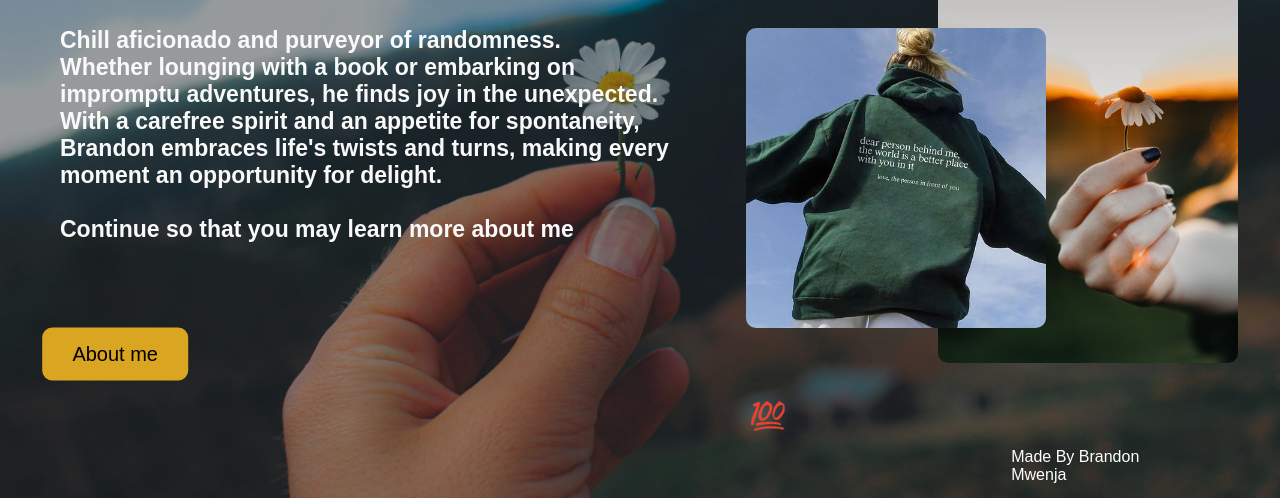
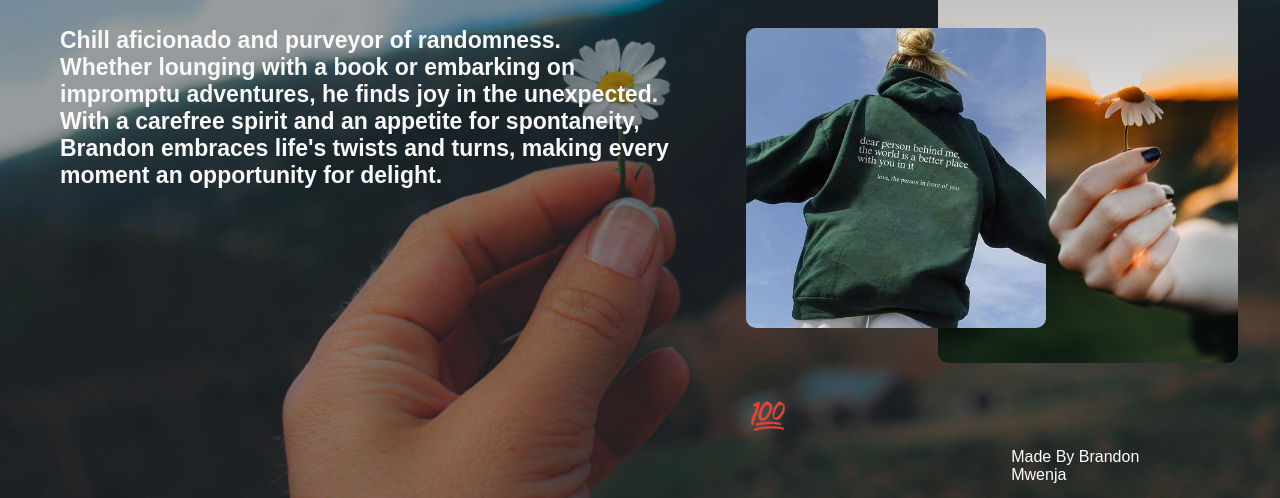
Before and after one commit to T0nnel/brandonwebsite, a plain HTML site: page index.html in a window 1280 px wide. Shown: the part 302-800 px from the top of the page. Drawn offline with Linux system fonts and the light colour scheme.

Commit message:
second commit

```diff
--- a/index.html
+++ b/index.html
@@ -20,8 +20,7 @@
         <img class="img4" src="download-removebg-preview.png" alt="Random Image">
         <img class="img1" src="added2.png" alt="Random Image">
         <h1>My name is <br><em>Brandon Mwenja</em></h1>
-        <h3>Chill aficionado and purveyor of randomness.<br> Whether lounging with a book or embarking on<br> impromptu adventures, he finds joy in the unexpected.<br> With a carefree spirit and an appetite for spontaneity,<br> Brandon embraces life's twists and turns, making every<br> moment an opportunity for delight.<br><br>Continue so that you may learn more about me </h3>
-            <button><a href="about.html">About me</a></button>
+        <h3>Chill aficionado and purveyor of randomness.<br> Whether lounging with a book or embarking on<br> impromptu adventures, he finds joy in the unexpected.<br> With a carefree spirit and an appetite for spontaneity,<br> Brandon embraces life's twists and turns, making every<br> moment an opportunity for delight.</h3>
 
     <footer>
         <p>Made By Brandon Mwenja</p>
```
